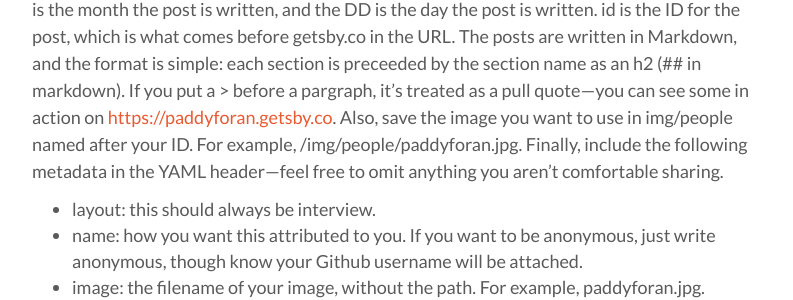
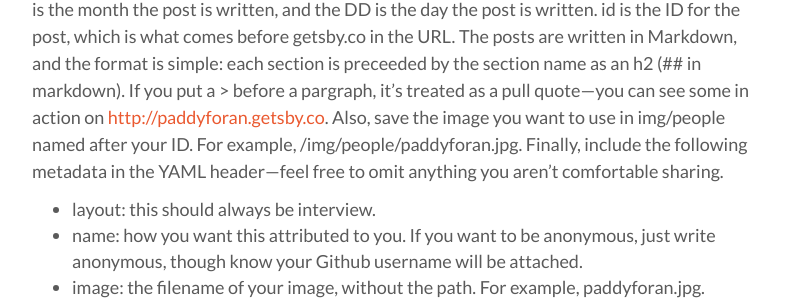
Before and after one commit to secondbit/getsby, a Jekyll site: the page built from contribute/index.html, in a window 1280 px wide and 900 px high, scrolled down 1501 px. Shown: the part 154-454 px from the top of the window, without its empty margins (243-1036 px from the left). Built offline with Jekyll 4.4.1, drawn with Linux system fonts in a browser that asks for light colours; Markdown is read by kramdown in place of the engine named in the settings; comment, search, counter and statistics services are not loaded.

Commit message:
Switch back to HTTP.
Kubenetes services don't support HTTP and HTTPS on the same IP, so I
have no idea how the hell I'm supposed to route those. While I figure it
out, let's just use HTTP.

```diff
--- a/_layouts/home.html
+++ b/_layouts/home.html
@@ -12,8 +12,8 @@
 			<div class="container">
 				<div class="col-md-8 col-md-offset-2">
 					<img src="/img/logo.png" />
-					<h1><span class="wordmark"><a href="https://getsby.co">gets&nbsp;by</a></span></h1>
-					<div class="intro"><span class="wordmark">gets by</span> is a collection of stories about living with a mental illness, as told by the tech community.{% if page.url != "/about/index.html" %} <a href="https://getsby.co/about" title="About Gets By">Find out more.</a>{% endif %} Want to read interviews in your favourite feed reader? <a href="https://getsby.co/feed.xml" title="Interviews RSS feed" id="subscribe-link">Subscribe using RSS</a>.</div>
+					<h1><span class="wordmark"><a href="http://getsby.co">gets&nbsp;by</a></span></h1>
+					<div class="intro"><span class="wordmark">gets by</span> is a collection of stories about living with a mental illness, as told by the tech community.{% if page.url != "/about/index.html" %} <a href="http://getsby.co/about" title="About Gets By">Find out more.</a>{% endif %} Want to read interviews in your favourite feed reader? <a href="http://getsby.co/feed.xml" title="Interviews RSS feed" id="subscribe-link">Subscribe using RSS</a>.</div>
 				</div>
 			</div>
 		</div>
--- a/_layouts/interview.html
+++ b/_layouts/interview.html
@@ -12,7 +12,7 @@
       <div class="container">
         <div class="col-md-8 col-md-offset-2">
           <img src="/img/people/{{ page.image }}" />
-          <h1>{{ page.name }} <span class="wordmark"><a href="https://getsby.co">&middot;&nbsp;gets&nbsp;by</a></span></h1>
+          <h1>{{ page.name }} <span class="wordmark"><a href="http://getsby.co">&middot;&nbsp;gets&nbsp;by</a></span></h1>
 				  <div class="intro">{{ page.intro | markdownify }}</div>
         </div>
       </div>
@@ -43,8 +43,8 @@
 					{% endif %}
 					</p>
 					{% endif %}
-					<p>Want to get the latest interviews in your favourite RSS reader? <a href="https://getsby.co/feed.xml" title="Interviews RSS feed" id="subscribe-link">Subscribe to the feed</a>.
-					<p class="attribution"><span class="wordmark">gets&nbsp;by</span> is a community project from <a href="http://secondbit.org" title="Second Bit">Second Bit</a> and their friends. <a href="https://getsby.co/about">Find out more.</a> If you want to contribute an interview or know someone who might want to, feel free to <a href="https://getsby.co/contribute" title="Suggest an interviewee">suggest it</a>.</p>
+					<p>Want to get the latest interviews in your favourite RSS reader? <a href="http://getsby.co/feed.xml" title="Interviews RSS feed" id="subscribe-link">Subscribe to the feed</a>.
+					<p class="attribution"><span class="wordmark">gets&nbsp;by</span> is a community project from <a href="http://secondbit.org" title="Second Bit">Second Bit</a> and their friends. <a href="http://getsby.co/about">Find out more.</a> If you want to contribute an interview or know someone who might want to, feel free to <a href="http://getsby.co/contribute" title="Suggest an interviewee">suggest it</a>.</p>
 				</footer>
 			</div>
 		</div>
--- a/about/index.html
+++ b/about/index.html
@@ -13,9 +13,9 @@
 						<p>Silence kills, so let&rsquo;s speak.</p>
 
 						<h2>Who&rsquo;s Behind This?</h2>
-						<p>My name&rsquo;s <a href="https://paddyforan.getsby.co" title="Paddy's interview">Paddy Foran</a>. I run <a href="http://secondbit.org" title="Second Bit">Second Bit</a>, the company that&rsquo;s hosting this site, formatting and posting the interviews, and generally maintaining things. <a href="http://www.dstaley.me" title="Dylan Staley">Dylan Staley</a> created our wonderful, mobile-friendly design for us. <a href="https://twitter.com/dstaley">Tell him thanks</a>. He worked tirelessly and for free on this project, lending his skills to the community.</p>
+						<p>My name&rsquo;s <a href="http://paddyforan.getsby.co" title="Paddy's interview">Paddy Foran</a>. I run <a href="http://secondbit.org" title="Second Bit">Second Bit</a>, the company that&rsquo;s hosting this site, formatting and posting the interviews, and generally maintaining things. <a href="http://www.dstaley.me" title="Dylan Staley">Dylan Staley</a> created our wonderful, mobile-friendly design for us. <a href="https://twitter.com/dstaley">Tell him thanks</a>. He worked tirelessly and for free on this project, lending his skills to the community.</p>
 						<p>To be honest, though, the people behind this are listed <a href="/">on the main page</a>. This site is nothing without the interviews, and I&rsquo;m grateful to everyone who stepped forward to be interviewed. It&rsquo;s no easy thing, holding your illness aloft for the world to see, and these people all did it freely and willingly, hoping it would help other people. They&rsquo;re the ones behind this; we&rsquo;re just the custodians.</p>
-						<p>If you want to submit an interview to <span class="wordmark">gets by</span>, please <a href="https://getsby.co/contribute">let us know</a>. If you know someone who may want to or want to recommend we reach out to someone, give us as much (public!) information as you can.</p>
+						<p>If you want to submit an interview to <span class="wordmark">gets by</span>, please <a href="http://getsby.co/contribute">let us know</a>. If you know someone who may want to or want to recommend we reach out to someone, give us as much (public!) information as you can.</p>
 					</div>
 				</div>
 			</div>
--- a/contribute/index.html
+++ b/contribute/index.html
@@ -23,7 +23,7 @@
 						</ul>
 						<p>Email all that to paddy@secondbit.org, and we&rsquo;ll get it converted into a file we can post. When that&rsquo;s done, we&rsquo;ll email you back a screenshot of what your post will look like on the site, for you to approve or request modifications to. We&rsquo;ll modify things until you&rsquo;re happy with them, and when you give the final go-ahead, then we&rsquo;ll post your interview.</p>
 						<h2 id="pull-request">For Coders</h2>
-						<p>If you know how to publish to Github pages and are comfortable with your interview being seen before the official publication, you can send us a <a href="https://github.com/secondbit/getsby">pull request</a> with your file. Just fork the repo, create a new branch named for the shortlink you want (whatever comes before .getsby.co in your desired URL), and write your interview in the _posts folder. The naming convention is simple: YYYY-MM-DD-id.md. The YYYY is the year the post is written, the MM is the month the post is written, and the DD is the day the post is written. id is the ID for the post, which is what comes before getsby.co in the URL. The posts are written in Markdown, and the format is simple: each section is preceeded by the section name as an h2 (## in markdown). If you put a &gt; before a pargraph, it&rsquo;s treated as a pull quote&mdash;you can see some in action on <a href="https://paddyforan.getsby.co">https://paddyforan.getsby.co</a>. Also, save the image you want to use in img/people named after your ID. For example, /img/people/paddyforan.jpg. Finally, include the following metadata in the YAML header&mdash;feel free to omit anything you aren&rsquo;t comfortable sharing.</p>
+						<p>If you know how to publish to Github pages and are comfortable with your interview being seen before the official publication, you can send us a <a href="https://github.com/secondbit/getsby">pull request</a> with your file. Just fork the repo, create a new branch named for the shortlink you want (whatever comes before .getsby.co in your desired URL), and write your interview in the _posts folder. The naming convention is simple: YYYY-MM-DD-id.md. The YYYY is the year the post is written, the MM is the month the post is written, and the DD is the day the post is written. id is the ID for the post, which is what comes before getsby.co in the URL. The posts are written in Markdown, and the format is simple: each section is preceeded by the section name as an h2 (## in markdown). If you put a &gt; before a pargraph, it&rsquo;s treated as a pull quote&mdash;you can see some in action on <a href="http://paddyforan.getsby.co">http://paddyforan.getsby.co</a>. Also, save the image you want to use in img/people named after your ID. For example, /img/people/paddyforan.jpg. Finally, include the following metadata in the YAML header&mdash;feel free to omit anything you aren&rsquo;t comfortable sharing.</p>
 						<ul>
 							<li>layout: this should always be interview.</li>
 							<li>name: how you want this attributed to you. If you want to be anonymous, just write anonymous, though know your Github username will be attached.</li>
--- a/index.html
+++ b/index.html
@@ -5,7 +5,7 @@
 			<div class="interview">
 				<div class="container">
 					<div class="col-md-8 col-md-offset-2">
-						<a href="https://{{ interview.id | split:"/" | last}}.getsby.co">
+						<a href="http://{{ interview.id | split:"/" | last}}.getsby.co">
 							<img src="/img/people/{{ interview.image }}" />
 							<h1 class="name">{{ interview.name }}</h1>
 						</a>
```
Also changed, not shown: 1 other file.
